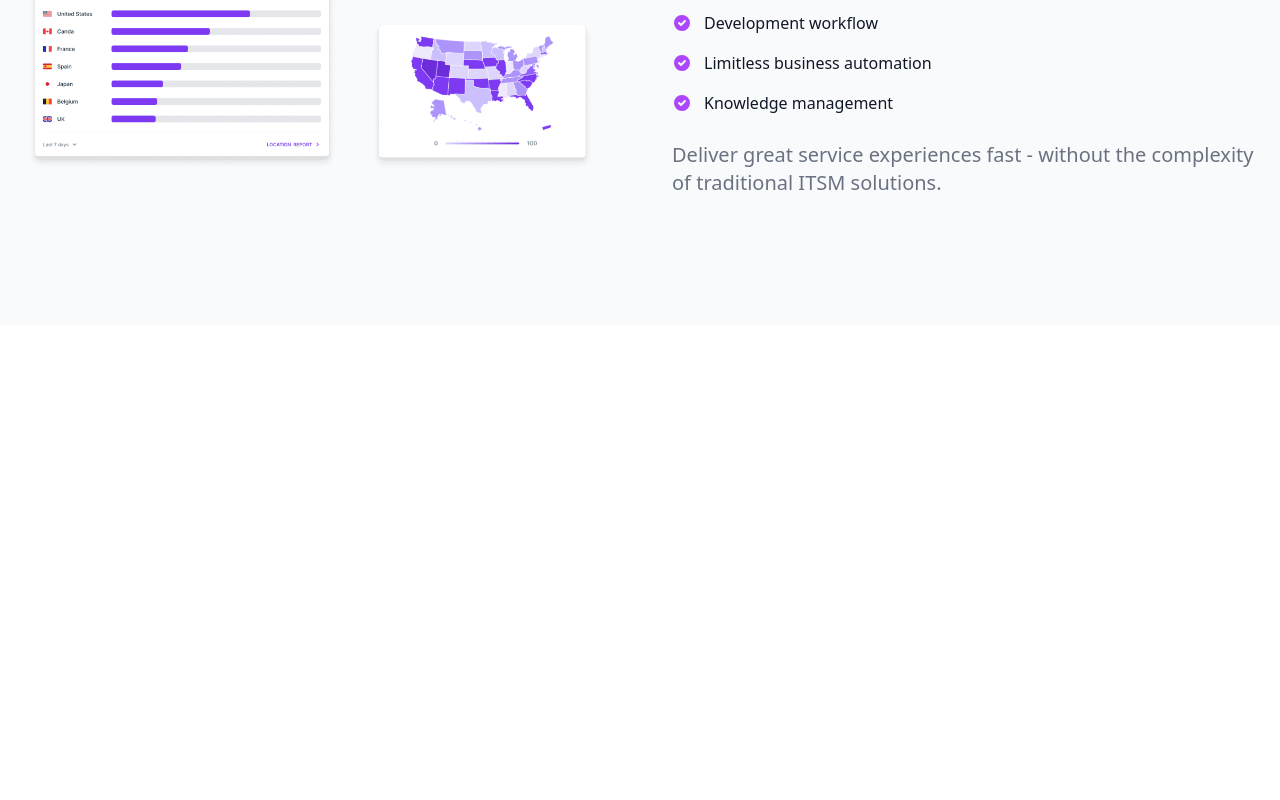
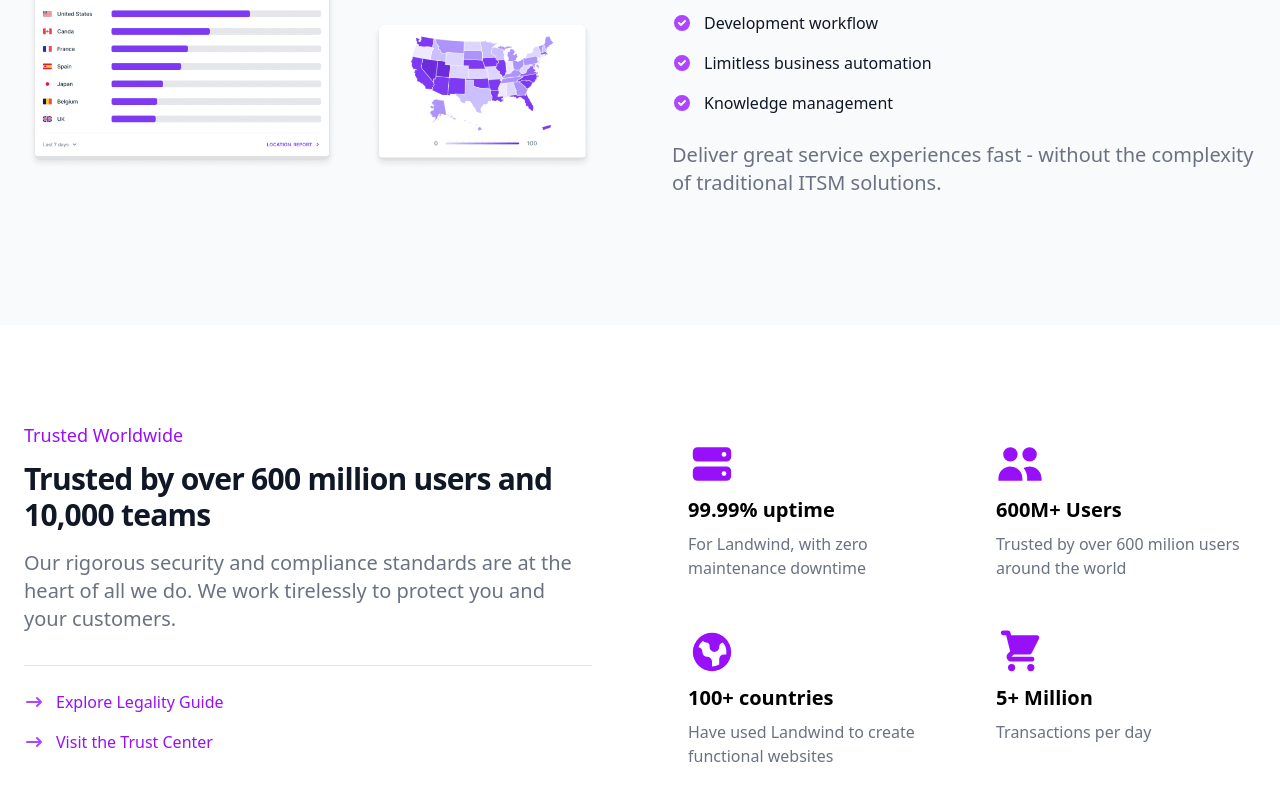
Before and after one commit to fuadraihan10/learn-with-sumit, a React (Vite) app: page / in a window 1280 px wide. Shown: the part 1503-2303 px from the top of the page. Before the commit the page ends 1828 px from the top, so only its background shows below. Built offline with nearby package versions, Linux system fonts and the light colour scheme.

Commit message:
added sevices section

```diff
--- a/src/Service1/Service1.jsx
+++ b/src/Service1/Service1.jsx
@@ -1,7 +1,6 @@
 
 import Title from "../components/Title";
 import Text from "../components/Text";
-import Item from "./components/Item";
 
 
 function Service1() {
@@ -63,3 +62,16 @@
         </div>
      );
 }
+
+function Item({ value }) {
+    return (
+        <>
+            <li className="flex space-x-3">
+                            <svg className="flex-shrink-0 w-5 h-5 text-purple-500 dark:text-purple-400" fill="currentColor" viewBox="0 0 20 20" xmlns="http://www.w3.org/2000/svg">
+                                <path fillRule="evenodd" d="M10 18a8 8 0 100-16 8 8 0 000 16zm3.707-9.293a1 1 0 00-1.414-1.414L9 10.586 7.707 9.293a1 1 0 00-1.414 1.414l2 2a1 1 0 001.414 0l4-4z" clipRule="evenodd"></path>
+                            </svg>
+                            <span className="text-base font-medium leading-tight text-gray-900 dark:text-white">{value}</span>
+                        </li>
+        </>
+     );
+}
--- a/src/Service1/components/Item.jsx
+++ /dev/null
@@ -1,14 +0,0 @@
-function Item({ value }) {
-    return (
-        <>
-            <li className="flex space-x-3">
-                            <svg className="flex-shrink-0 w-5 h-5 text-purple-500 dark:text-purple-400" fill="currentColor" viewBox="0 0 20 20" xmlns="http://www.w3.org/2000/svg">
-                                <path fillRule="evenodd" d="M10 18a8 8 0 100-16 8 8 0 000 16zm3.707-9.293a1 1 0 00-1.414-1.414L9 10.586 7.707 9.293a1 1 0 00-1.414 1.414l2 2a1 1 0 001.414 0l4-4z" clipRule="evenodd"></path>
-                            </svg>
-                            <span className="text-base font-medium leading-tight text-gray-900 dark:text-white">{value}</span>
-                        </li>
-        </>
-     );
-}
-
-export default Item;
--- /dev/null
+++ b/src/Service2/components/Icon1.jsx
@@ -0,0 +1,12 @@
+function Icon1() {
+    return (
+        <svg class="w-10 h-10 mb-2 text-purple-600 md:w-12 md:h-12 dark:text-purple-500" fill="currentColor"
+                        viewBox="0 0 20 20" xmlns="http://www.w3.org/2000/svg">
+                        <path fill-rule="evenodd"
+                            d="M2 5a2 2 0 012-2h12a2 2 0 012 2v2a2 2 0 01-2 2H4a2 2 0 01-2-2V5zm14 1a1 1 0 11-2 0 1 1 0 012 0zM2 13a2 2 0 012-2h12a2 2 0 012 2v2a2 2 0 01-2 2H4a2 2 0 01-2-2v-2zm14 1a1 1 0 11-2 0 1 1 0 012 0z"
+                            clip-rule="evenodd"></path>
+                    </svg>
+    );
+}
+
+export default Icon1;
--- /dev/null
+++ b/src/Service2/components/Icon2.jsx
@@ -0,0 +1,12 @@
+function Icon2() {
+    return (
+        <svg class="w-10 h-10 mb-2 text-purple-600 md:w-12 md:h-12 dark:text-purple-500" fill="currentColor"
+                        viewBox="0 0 20 20" xmlns="http://www.w3.org/2000/svg">
+                        <path
+                            d="M9 6a3 3 0 11-6 0 3 3 0 016 0zM17 6a3 3 0 11-6 0 3 3 0 016 0zM12.93 17c.046-.327.07-.66.07-1a6.97 6.97 0 00-1.5-4.33A5 5 0 0119 16v1h-6.07zM6 11a5 5 0 015 5v1H1v-1a5 5 0 015-5z">
+                        </path>
+                    </svg>
+    );
+}
+
+export default Icon2;
--- /dev/null
+++ b/src/Service2/components/Icon3.jsx
@@ -0,0 +1,12 @@
+function Icon3() {
+    return (
+        <svg class="w-10 h-10 mb-2 text-purple-600 md:w-12 md:h-12 dark:text-purple-500" fill="currentColor"
+                        viewBox="0 0 20 20" xmlns="http://www.w3.org/2000/svg">
+                        <path fill-rule="evenodd"
+                            d="M10 18a8 8 0 100-16 8 8 0 000 16zM4.332 8.027a6.012 6.012 0 011.912-2.706C6.512 5.73 6.974 6 7.5 6A1.5 1.5 0 019 7.5V8a2 2 0 004 0 2 2 0 011.523-1.943A5.977 5.977 0 0116 10c0 .34-.028.675-.083 1H15a2 2 0 00-2 2v2.197A5.973 5.973 0 0110 16v-2a2 2 0 00-2-2 2 2 0 01-2-2 2 2 0 00-1.668-1.973z"
+                            clip-rule="evenodd"></path>
+                    </svg>
+    );
+}
+
+export default Icon3;
--- /dev/null
+++ b/src/Service2/components/Icon4.jsx
@@ -0,0 +1,12 @@
+function Icon4() {
+    return (
+        <svg class="w-10 h-10 mb-2 text-purple-600 md:w-12 md:h-12 dark:text-purple-500" fill="currentColor"
+                        viewBox="0 0 20 20" xmlns="http://www.w3.org/2000/svg">
+                        <path
+                            d="M3 1a1 1 0 000 2h1.22l.305 1.222a.997.997 0 00.01.042l1.358 5.43-.893.892C3.74 11.846 4.632 14 6.414 14H15a1 1 0 000-2H6.414l1-1H14a1 1 0 00.894-.553l3-6A1 1 0 0017 3H6.28l-.31-1.243A1 1 0 005 1H3zM16 16.5a1.5 1.5 0 11-3 0 1.5 1.5 0 013 0zM6.5 18a1.5 1.5 0 100-3 1.5 1.5 0 000 3z">
+                        </path>
+                    </svg>
+    );
+}
+
+export default Icon4;
--- a/src/Service2/service2.jsx
+++ b/src/Service2/service2.jsx
@@ -1,8 +1,73 @@
+
+import Title from "../components/Title";
+import Text from "../components/Text";
+import Icon1 from "./components/Icon1";
+import Icon2 from "./components/Icon2";
+import Icon3 from "./components/Icon3";
+import Icon4 from "./components/Icon4";
+
+
+// squares
+function Square({ icon, title, texts }) {
+    return (
+        <div>
+                {icon}
+            <h3 className="mb-2 text-xl font-bold dark:text-white">{title}</h3>
+            <p className="text-gray-500 dark:text-gray-400">{texts}</p>
+        </div>
+    );
+}
+
+
+// Anchor
+function Anchor({ text }) {
+    return (
+        <div className="flex items-center space-x-3">
+            <svg className="w-5 h-5 text-purple-500 dark:text-purple-400" fill="currentColor" viewBox="0 0 20 20" xmlns="http://www.w3.org/2000/svg">
+                <path fillRule="evenodd" d="M12.293 5.293a1 1 0 011.414 0l4 4a1 1 0 010 1.414l-4 4a1 1 0 01-1.414-1.414L14.586 11H3a1 1 0 110-2h11.586l-2.293-2.293a1 1 0 010-1.414z" clipRule="evenodd"></path>
+            </svg>
+            <a href="#" className="text-purple-600 dark:text-purple-500 hover:underline">{text}</a>
+        </div>
+    );
+}
+
+// components
 function Service2() {
     return (
-        <>
+        <section className="bg-white dark:bg-gray-900">
+            <div className="items-center max-w-screen-xl px-4 py-8 mx-auto lg:grid lg:grid-cols-4 lg:gap-16 xl:gap-24 lg:py-24 lg:px-6">
+                {/* Leftttt-- */}
+                <div className="col-span-2 mb-8">
+                    <p className="text-lg font-medium text-purple-600 dark:text-purple-500 mb-3 ">Trusted Worldwide</p>
+                    <Title text="Trusted by over 600 million users and 10,000 teams" big={false} />
+                    <Text children="Our rigorous security and compliance standards are at the heart of all we do. We work tirelessly to protect you and your customers." />
+                    <div className="pt-6 mt-6 space-y-4 border-t border-gray-200 dark:border-gray-700">
+                        <Anchor text="Explore Legality Guide" />
+                        <Anchor text="Visit the Trust Center" />
+                    </div>
+                </div>
+                {/* -----Right___ */}
+                <div className="col-span-2 space-y-8 md:grid md:grid-cols-2 md:gap-12 md:space-y-0">
 
-        </>
+                    <Square icon={<Icon1 />}
+                    title="99.99% uptime"
+                    texts="For Landwind, with zero maintenance downtime"/>
+
+                    <Square icon={<Icon2 />}
+                        title="600M+ Users"
+                        texts="Trusted by over 600 milion users around the world" />
+
+                    <Square icon={<Icon3 />}
+                    title="100+ countries"
+                    texts="Have used Landwind to create functional websites"/>
+
+                    <Square icon={<Icon4 />}
+                        title="5+ Million"
+                        texts="Transactions per day" />
+
+                </div>
+            </div>
+        </section>
      );
 }
 
```
